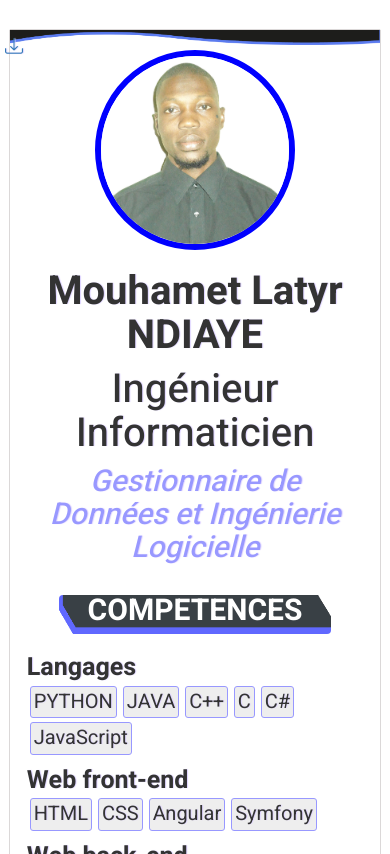
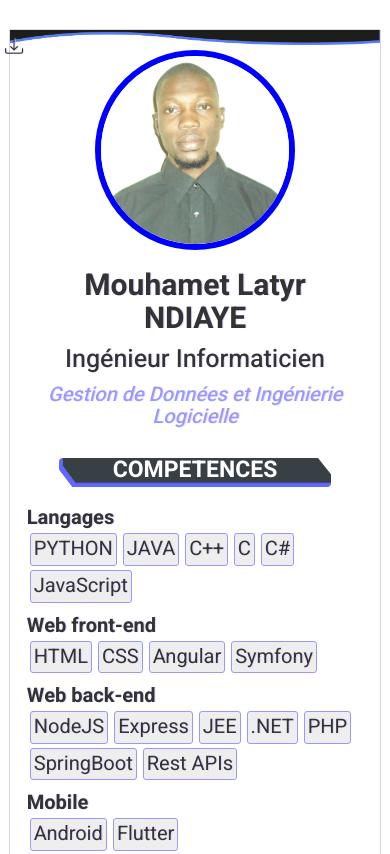
Before and after one commit to mln35/mln35, a plain HTML site: page index.html in a window 390 px wide. Shown: the top 854 px of the page. Drawn offline with nearby package versions, Linux system fonts and the light colour scheme.

Commit message:
update: design retouched

```diff
--- a/index.html
+++ b/index.html
@@ -22,13 +22,13 @@
       <meta name="theme-color" content="#ffffff">
 
       <!-- ########################################## -->
-    <title>Latyr CV</title>
+    <title>Mouhamet Latyr NDIAYE CV</title>
 </head>
 <body>
-    <a id="download" href="./pdf/Mouhamet_Latyr_NDIAYE_CV.pdf">
+    <span id="download" onClick = "print()">
         <i id="i_download" class="bi bi-download"></i>
         <span>Télécharger</span>
-    </a>
+    </span>
     <div class="container">
         <header>
             <!-- <canvas id="myCanvas">canvas</canvas> -->
@@ -41,7 +41,7 @@
                 <div class="title-head">
                     <h1>Mouhamet Latyr NDIAYE</h1>
                     <h3>Ingénieur Informaticien</h3>
-                    <h5>Gestionnaire de Données et Ingénierie Logicielle</h5>
+                    <h5>Gestion de Données et Ingénierie Logicielle</h5>
                 </div>
             </div>
 
--- a/index.js
+++ b/index.js
@@ -336,6 +336,7 @@ json_data = `{
 }
 `;
 
+
 render = (element, txt) => {
     let spec = document.createElement(element);
     spec.innerHTML = txt;
@@ -343,12 +344,10 @@ render = (element, txt) => {
 }
 
 let data = JSON.parse(json_data);
-console.log(data);
 ///////////////////////////////////////////////////
 let skills_dom = document.querySelector('.comp');
 for (skill of data.skills){
     if(skill){
-        console.log(skill);
         let skilldiv = document.createElement('div');
         skilldiv.classList.add('skilldiv');
         let skilltitle = document.createElement('ul');
@@ -357,7 +356,6 @@ for (skill of data.skills){
         if(skill.subskills){
             for (subskill of skill.subskills){
                 if (subskill){
-                    console.log(subskill)
                     let subskilldiv = document.createElement('li');
                     subskilldiv.classList.add('subskilldiv');
                     subskilldiv.innerHTML = subskill.nom;
@@ -373,8 +371,6 @@ for (skill of data.skills){
 let training_dom = document.querySelector('.trainings');
 for (training of data.trainings){
     if(training){
-        console.log(training);
-
         let t_div = document.createElement('div');
         t_div.classList.add('trainingdiv');
         if(training.mention)
@@ -400,8 +396,6 @@ for (training of data.trainings){
 let exp_dom = document.querySelector('.exp');
 for (exp of data.experience){
     if(exp){
-        console.log(exp);
-
         let e_div = document.createElement('div');
         e_div.classList.add('expdiv');
         // t_school = render('li',`${training.etablissement.departement} de l'${training.etablissement.nom} de ${training.etablissement.ville}`);
@@ -442,7 +436,6 @@ l_div.classList.add('langdiv');
 language = render('ul',"");
 for (lang of data.languages){
     if(lang){
-        console.log('lang'+lang);
 
         l = render('li',lang.language);
 
@@ -462,7 +455,6 @@ c_div.classList.add('contactdiv');
 contact = render('ul',"");
 for (cont of data.contact){
     if(cont){
-        console.log('cont'+cont);
 
         tel = render('li',`<i class="bi-phone-fill"></i>  <a href="tel:${cont.tel.mobile}">${cont.tel.mobile}</a> / <a href="tel:${cont.tel.work}">${cont.tel.work}</a>`);
 
@@ -502,3 +494,7 @@ certificates
 //   var x = window.matchMedia("@ media ")
 //   myFunction(x) // Call listener function at run time
 //   x.addEventListener('change',myFunction) // Attach listener function on state changes
+
+print = function(){
+    window.print();
+}
--- a/style.css
+++ b/style.css
@@ -234,15 +234,15 @@ i{
         margin-left: 0px !important;
     }
     .title-head h1{
-        font-size:40px !important;
+        font-size:30px !important;
         width:100% !important;
 
     }
     .title-head h3{
-        font-size:40px !important;
+        font-size:25px !important;
     }
    .title-head h5{
-        font-size:30px !important;
+        font-size:20px !important;
 
     }
     .title{
@@ -254,7 +254,7 @@ i{
     h2{
         width: 80% !important;
         height:1.3em;
-        font-size: 30px !important;
+        font-size: 23px !important;
     }
     .main{
         display: block;
@@ -296,7 +296,7 @@ i{
         padding: 5px;
     } */
     ul h5{
-        font-size:25px;
+        font-size:20px;
         font-weight:bold;
     }
 
@@ -307,9 +307,21 @@ i{
 }
 
 
+@media screen and (min-width:1170px) {
+    .container{
+        width:70% !important;
+
+    }
+    span{
+        display: block;
+    }
+}
 
 @media print {
 
+    body{
+        margin-top: 15px !important;
+    }
     .container{
         font-family: Inter, sans-serif;
         width: 100% !important;
@@ -335,14 +347,7 @@ i{
     #download{
         display: none;
     }
-}
-
-@media screen and (min-width:1170px) {
-    .container{
-        width:70% !important;
-
-    }
-    span{
-        display: block;
+    footer{
+        height:85px;
     }
 }
```
